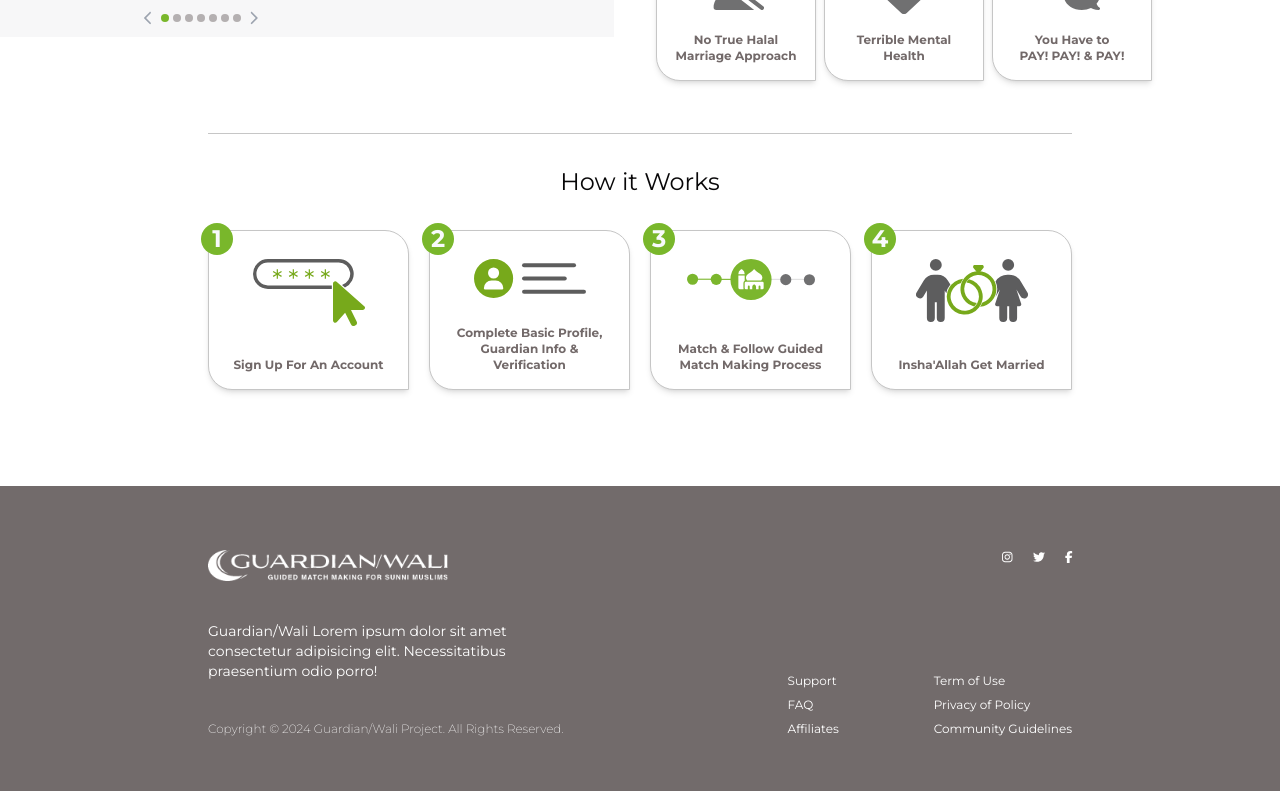
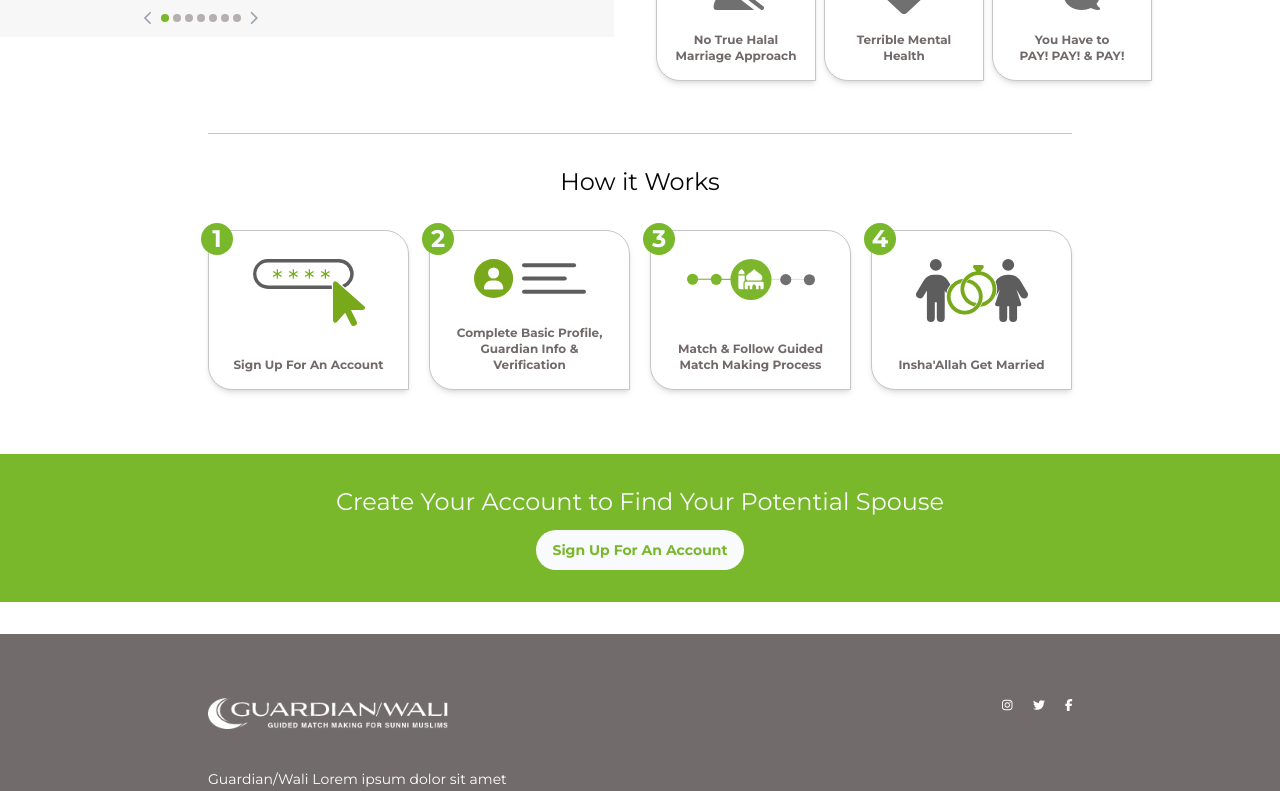
Before and after one commit to Natnael-crypto/GMM, a Next.js app in the folder client/gmm-fe/: page /en in a window 1280 px wide. Shown: the part 1620-2411 px from the top of the page. Built offline with nearby package versions, Linux system fonts and the light colour scheme.

Commit message:
feat(gmm-fe): add create account variant

```diff
--- a/client/gmm-fe/src/app/[locale]/page.tsx
+++ b/client/gmm-fe/src/app/[locale]/page.tsx
@@ -22,6 +22,7 @@ export default function Home({ params: { locale } }: LocaleProps) {
       <CreateAccount />
       <OtherPlatforms />
       <HowItWorks />
+      <CreateAccount variant="filled" margin="wide" />
       <Footer />
     </main>
   );
--- a/client/gmm-fe/src/components/landing-page/components/create-account/create-account.tsx
+++ b/client/gmm-fe/src/components/landing-page/components/create-account/create-account.tsx
@@ -1,16 +1,41 @@
 import { Button } from '@/components/ui/button';
 import React from 'react';
 import { useTranslations } from 'next-intl';
+import { cn } from '@/lib/utils';
+import { cva } from 'class-variance-authority';
+import { CreateAccountProps } from '@/types';
 
-export default function CreateAccount() {
+const createAccountVariants = cva('py-8 text-center', {
+  variants: {
+    variant: {
+      default: 'border-t border-b text-secondary',
+      filled: 'bg-primary text-primary-foreground',
+    },
+    margin: {
+      default: 'mx-6 sm:mx-16 md:mx-24 lg:mx-52 my-8',
+      wide: 'my-8 py-8',
+    },
+  },
+  defaultVariants: {
+    variant: 'default',
+    margin: 'default',
+  },
+});
+
+export default function CreateAccount({ variant, margin }: CreateAccountProps) {
   const t = useTranslations('Landing.createAccount');
 
   return (
-    <div className="mx-6 sm:mx-16 md:mx-24 lg:mx-52 my-8 py-8 border-t border-b text-center ">
-      <h2 className="text-2xl text-secondary">{t('title')}</h2>
+    <div className={cn(createAccountVariants({ variant, margin }))}>
+      <h2 className="text-2xl">{t('title')}</h2>
       <Button
         variant="default"
-        className="mt-3 bg-primary text-primary-foreground font-bold"
+        className={cn(
+          'mt-3 font-bold',
+          variant === 'filled'
+            ? 'bg-primary-foreground text-primary'
+            : 'bg-primary text-primary-foreground'
+        )}
       >
         {t('cta')}
       </Button>
--- a/client/gmm-fe/src/components/landing-page/components/how-it-works/how-it-works.tsx
+++ b/client/gmm-fe/src/components/landing-page/components/how-it-works/how-it-works.tsx
@@ -5,7 +5,7 @@ import Card from './card';
 export default function HowItWorks() {
   const t = useTranslations('Landing.howItWorks');
   return (
-    <div className="mx-6 sm:mx-16 md:mx-24 lg:mx-52 my-8 py-8 border-t  text-center ">
+    <div className="mx-6 sm:mx-16 md:mx-24 lg:mx-52 mt-8 pt-8 border-t text-center ">
       <h2 className="text-2xl ">{t('title')}</h2>
 
       <div className="flex gap-5 my-8 justify-center">
--- a/client/gmm-fe/src/types/index.ts
+++ b/client/gmm-fe/src/types/index.ts
@@ -63,3 +63,8 @@ export interface HowItWorksCardProps {
   children: React.ReactNode;
   onClick?: () => void;
 }
+
+export interface CreateAccountProps {
+  variant?: 'default' | 'filled';
+  margin?: 'default' | 'wide';
+}
```
